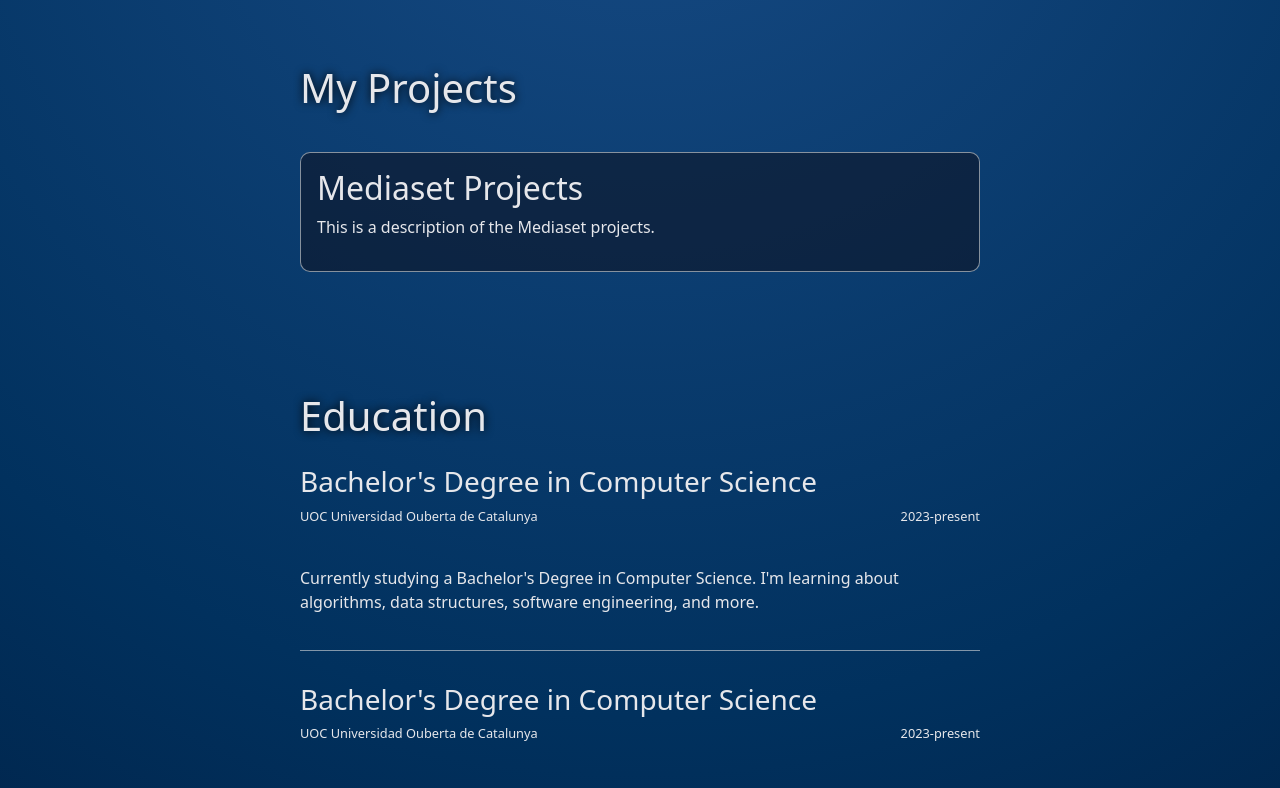
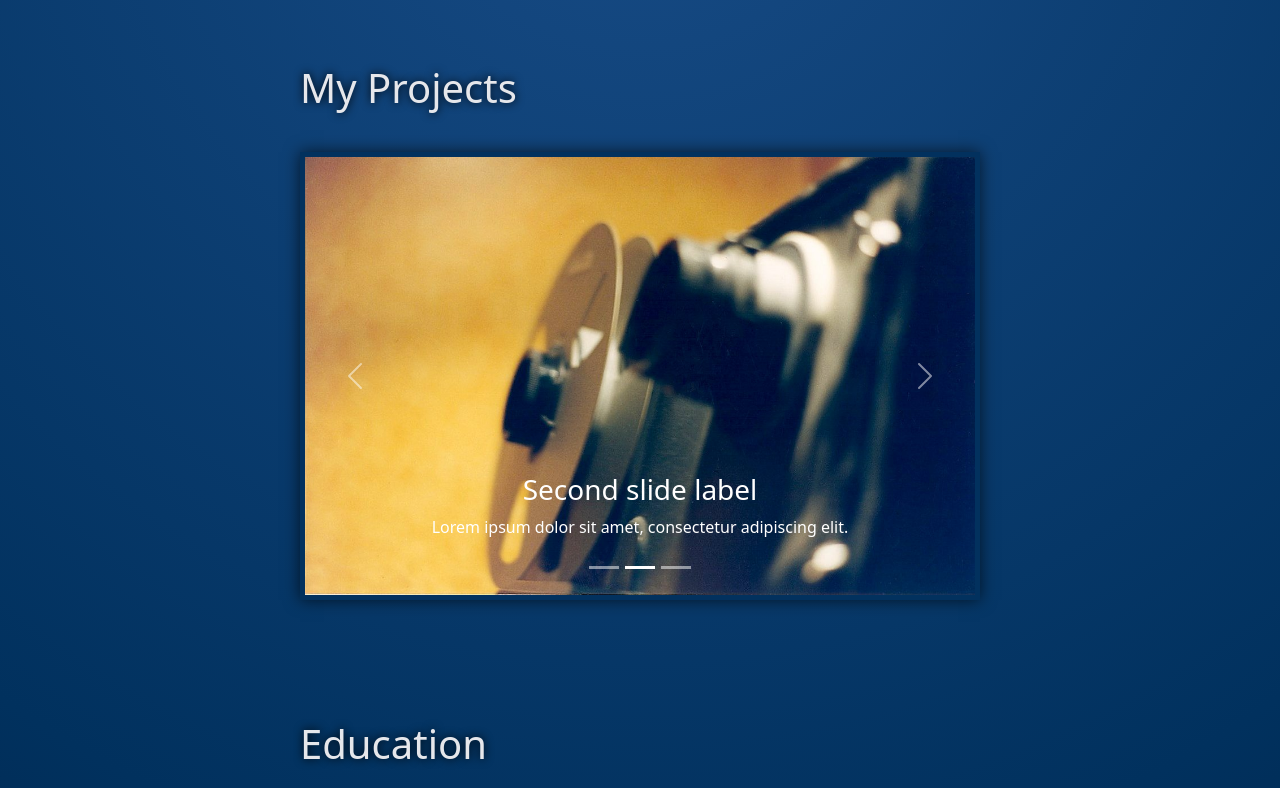
Before and after one commit to ricklarios/web-portafolio, a React (Create React App) app: page / in a window 1280 px wide. Shown: the part 690-1478 px from the top of the page. Built offline with nearby package versions, Linux system fonts and the light colour scheme; no server answers.

Commit message:
Add projects carousel

```diff
--- /dev/null
+++ b/src/components/CarouselImage.jsx
@@ -0,0 +1,11 @@
+const CarouselImage = ({ src, alt }) => {
+  return (
+    <img
+      className="d-block w-100"
+      src={src}
+      alt={alt}
+      style={{ width: "100%", height: "auto", objectFit: "contain" }}
+    />
+  );
+};
+export default CarouselImage;
--- a/src/components/Projects.jsx
+++ b/src/components/Projects.jsx
@@ -1,14 +1,12 @@
 import React from "react";
+import "../styles/components/projects.css";
 import Mediaset from "./Projects/Mediaset";
-import "../styles/components/projects.css";
 
 const Projects = () => {
   return (
     <div className="projects">
       <h1>My Projects</h1>
-      <div className="projects-container">
-        <Mediaset />
-      </div>
+      <Mediaset />
     </div>
   );
 };
--- a/src/components/Projects/Mediaset.jsx
+++ b/src/components/Projects/Mediaset.jsx
@@ -1,10 +1,45 @@
 import React from "react";
+import { Carousel } from "react-bootstrap";
+import CarouselImage from "../CarouselImage";
+import tapeRecorder from "../../assets/images/tape-recorder.jpg";
+import "../../styles/components/projects/mediaset.css";
+
+const images = [
+  {
+    src: tapeRecorder,
+    alt: "First slide",
+    title: "First slide label",
+    description: "Nulla vitae elit libero, a pharetra augue mollis interdum.",
+  },
+  {
+    src: tapeRecorder,
+    alt: "Second slide",
+    title: "Second slide label",
+    description: "Lorem ipsum dolor sit amet, consectetur adipiscing elit.",
+  },
+  {
+    src: tapeRecorder,
+    alt: "Third slide",
+    title: "Third slide label",
+    description:
+      "Praesent commodo cursus magna, vel scelerisque nisl consectetur.",
+  },
+];
 
 const Mediaset = () => {
   return (
     <div>
-      <h2>Mediaset Projects</h2>
-      <p>This is a description of the Mediaset projects.</p>
+      <Carousel className="carousel">
+        {images.map((image, index) => (
+          <Carousel.Item key={index}>
+            <CarouselImage src={image.src} alt={image.alt} text="First slide" />
+            <Carousel.Caption>
+              <h3>{image.title}</h3>
+              <p>{image.description}</p>
+            </Carousel.Caption>
+          </Carousel.Item>
+        ))}
+      </Carousel>
     </div>
   );
 };
--- /dev/null
+++ b/src/styles/components/projects/mediaset.css
@@ -0,0 +1,4 @@
+.carousel {
+    border: 5px solid #02315E;
+    box-shadow: 0 0 15px 0px #000000a5;
+}
```
